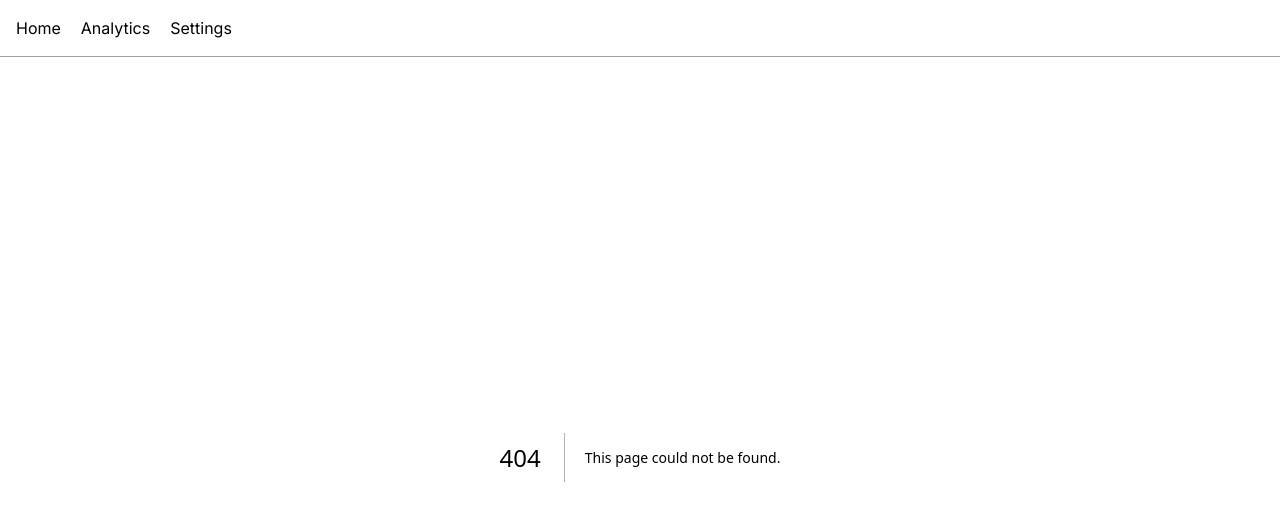
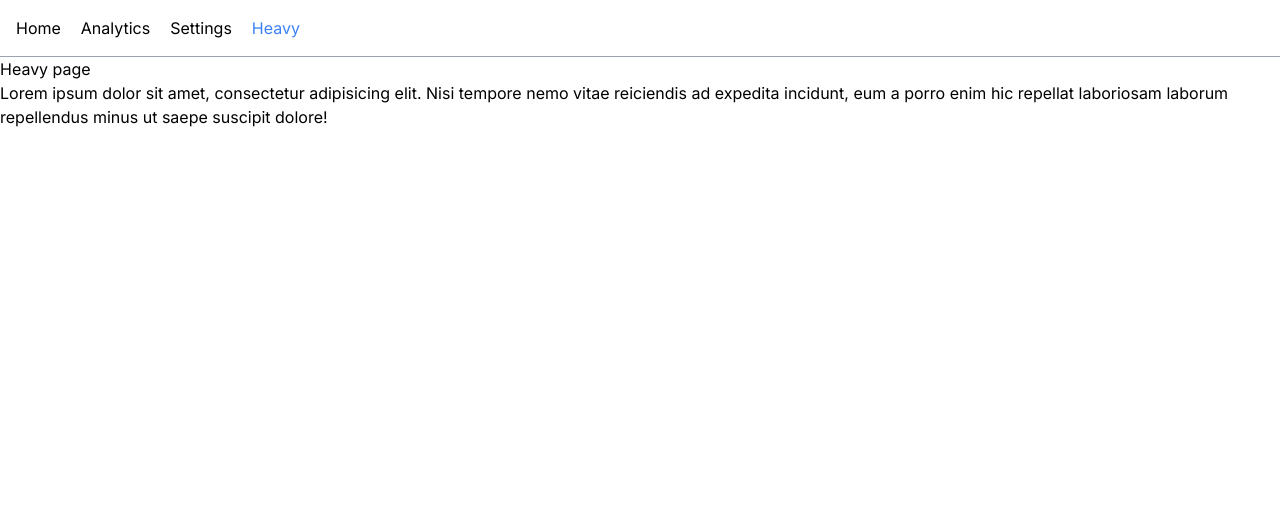
Before and after one commit to uzzal71/complete-nextjs, a Next.js app in the folder next01/: page /heavy in a window 1280 px wide. Before the commit this address had no page. Shown: the top 520 px of the page. Built offline with nearby package versions, Linux system fonts and the light colour scheme.

Commit message:
Loading & streaming

```diff
--- /dev/null
+++ b/next01/app/heavy/loading.js
@@ -0,0 +1,3 @@
+export default function HeavyLoading() {
+  return <div className="text-xl">Loading...</div>;
+}
--- /dev/null
+++ b/next01/app/heavy/page.js
@@ -0,0 +1,12 @@
+export default function Heavy() {
+  return (
+    <div>
+      <h1>Heavy page</h1>
+      <p>
+        Lorem ipsum dolor sit amet, consectetur adipisicing elit. Nisi tempore
+        nemo vitae reiciendis ad expedita incidunt, eum a porro enim hic
+        repellat laboriosam laborum repellendus minus ut saepe suscipit dolore!
+      </p>
+    </div>
+  );
+}
--- a/next01/app/layout.js
+++ b/next01/app/layout.js
@@ -21,6 +21,9 @@ export default function RootLayout({ children }) {
                 Settings
               </CustomLink>
             </li>
+            <li>
+              <CustomLink path="/heavy">Heavy</CustomLink>
+            </li>
           </ul>
         </nav>
         {children}
```
